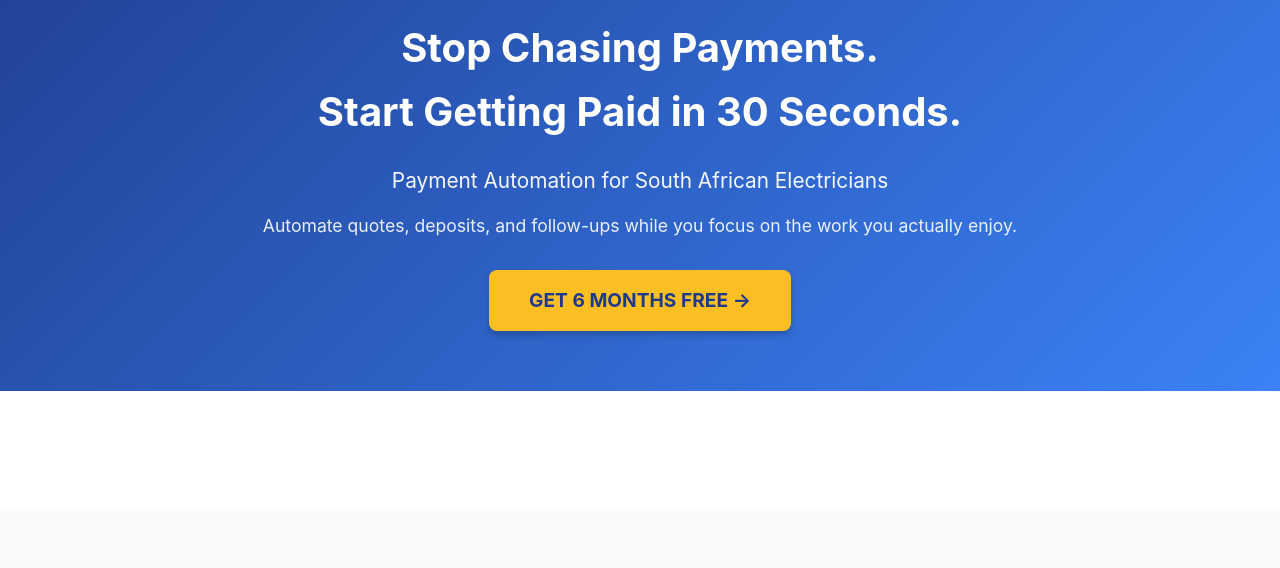
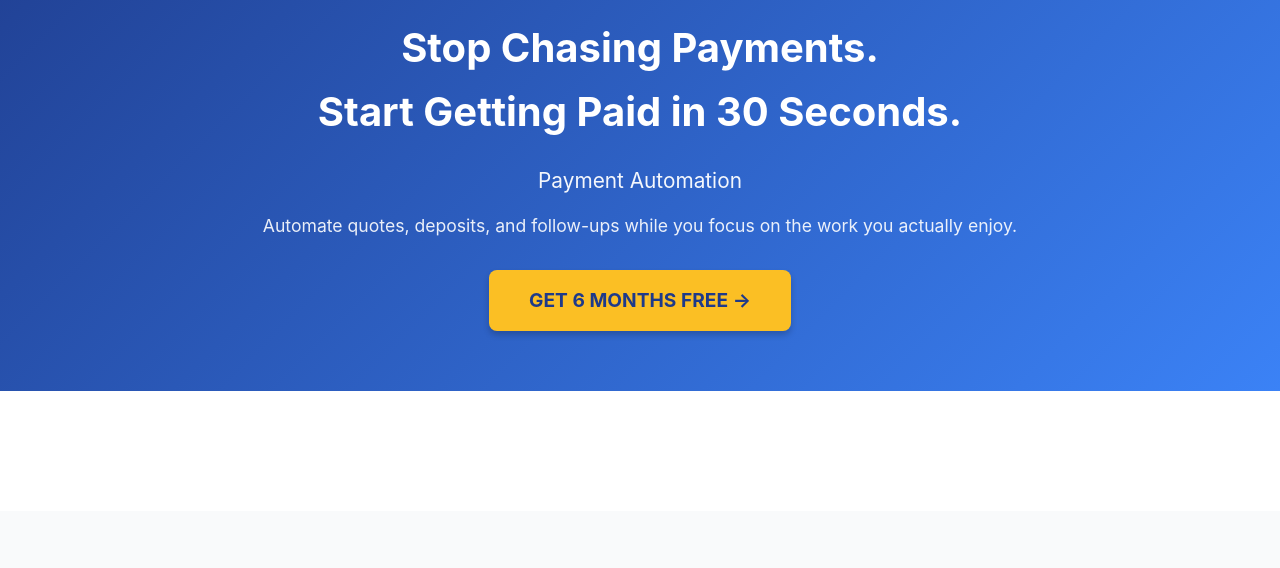
Before and after one commit to geemcneel-png/codespaces-flask, a plain HTML site: page docs/index.html in a window 1280 px wide. Shown: the part 232-800 px from the top of the page. Drawn offline with Linux system fonts and the light colour scheme.

Commit message:
Simplify title and tagline in index.html

```diff
--- a/docs/index.html
+++ b/docs/index.html
@@ -3,7 +3,7 @@
 <head>
     <meta charset="UTF-8">
     <meta name="viewport" content="width=device-width, initial-scale=1.0">
-    <title>ORION DEV - Payment Automation for Electricians</title>
+    <title>ORION DEV - Payment Automation</title>
     <style>
         * { margin: 0; padding: 0; box-sizing: border-box; }
         body { font-family: -apple-system, BlinkMacSystemFont, 'Segoe UI', Roboto, 'Helvetica Neue', Arial, sans-serif; line-height: 1.6; color: #333; }
@@ -56,7 +56,7 @@
             <img src="static/Orion_Dev_Logo.png" alt="ORION DEV - AI Amplifies, I Create" onerror="this.onerror=null;this.src='https://i.ibb.co/BH8m09P/Orion-Dev-Logo.png'" />
         </div>
         <h1>Stop Chasing Payments.<br>Start Getting Paid in 30 Seconds.</h1>
-        <p class="tagline">Payment Automation for South African Electricians</p>
+        <p class="tagline">Payment Automation</p>
         <p class="subtitle">Automate quotes, deposits, and follow-ups while you focus on the work you actually enjoy.</p>
         <a href="https://wa.me/27724971810?text=Hi%20Graham%2C%20I'm%20interested%20in%20ORION%20payment%20automation" class="cta-button">GET 6 MONTHS FREE →</a>
     </section>
```
